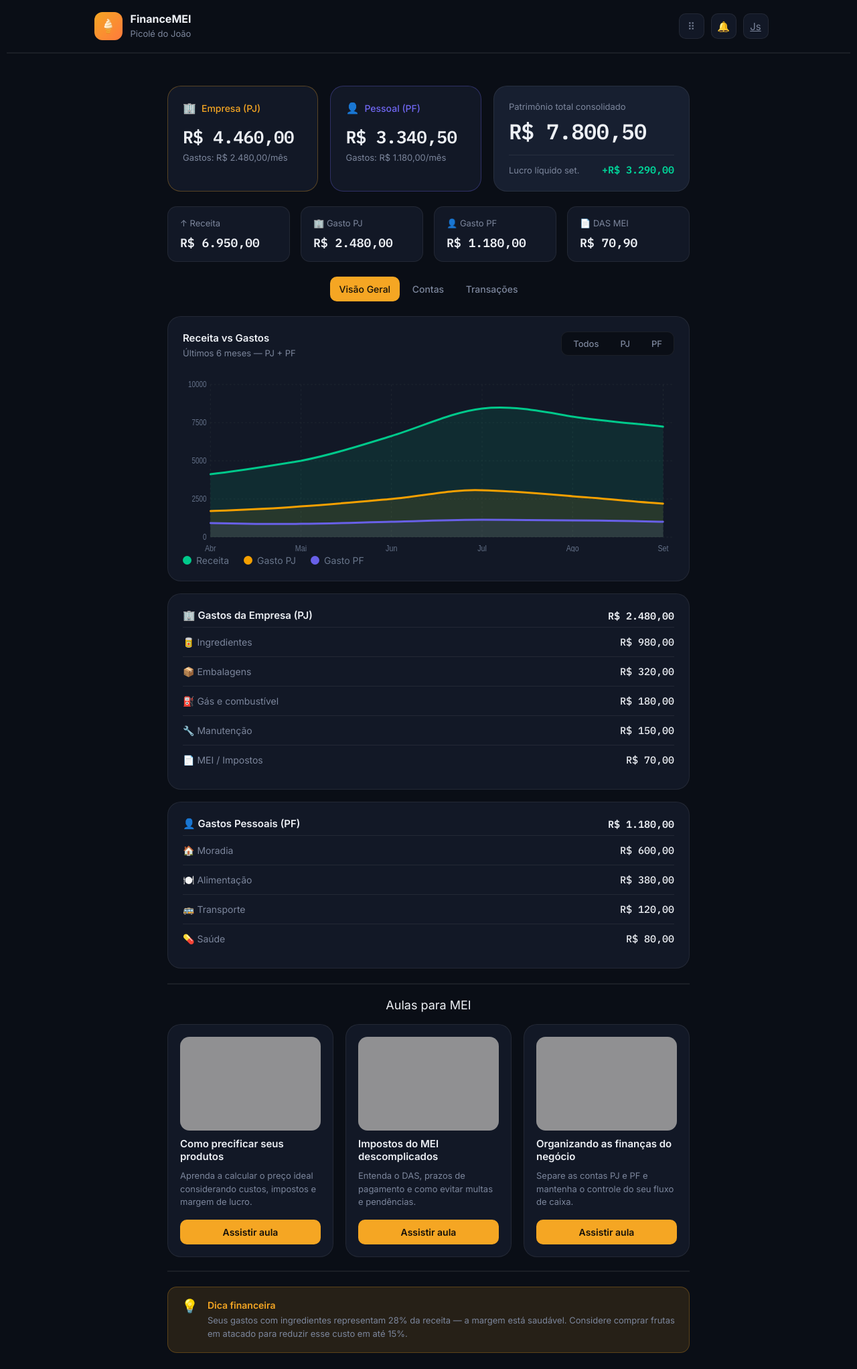
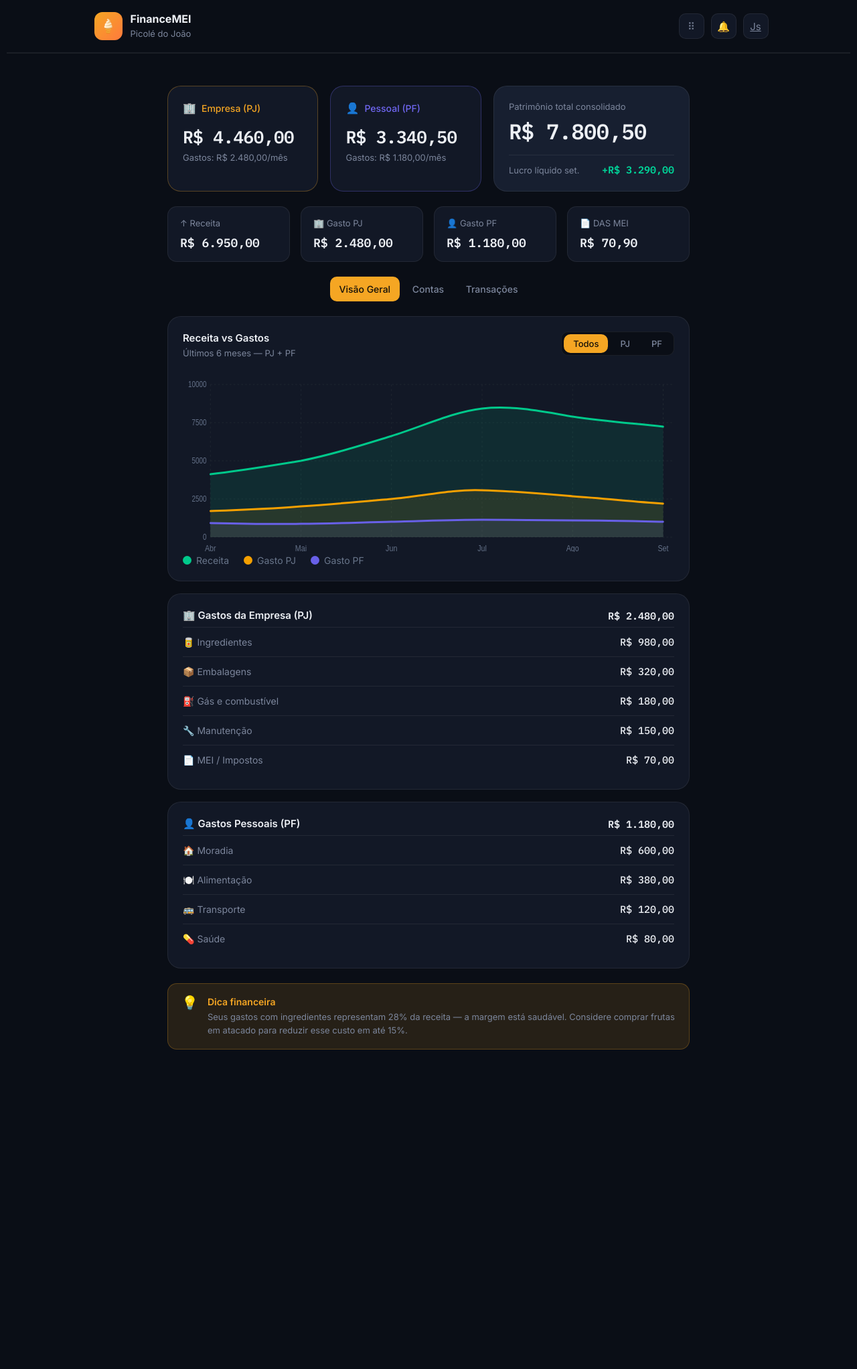
Before and after one commit to 7hurz1n/Gest-o-Financeira---POF, a Flask app: page / in a window 1280 px wide. Shown: the whole page at 67% size. After the commit the page ends 1567 px from the top, so only its background shows below. Run offline with Flask 3, Linux system fonts and the light colour scheme; grey boxes are pictures that could not be loaded.

Commit message:
Refactor buttons and comment out aulas section

```diff
--- a/templates/home.html
+++ b/templates/home.html
@@ -95,9 +95,9 @@
 
         <header class="locais">
             <div class="menu-topo">
-                <button class="active">Visão Geral</button>
-                <button>Contas</button>
-                <button>Transações</button>
+                <button id="visao" class="active">Visão Geral</button>
+                <button id="contas">Contas</button>
+                <button id="trs">Transações</button>
             </div>
         </header>
 
@@ -115,9 +115,9 @@
                     </div>
 
                     <div class="filtros">
-                        <button class="ativo">Todos</button>
-                        <button>PJ</button>
-                        <button>PF</button>
+                        <button id="todos" class="active">Todos</button>
+                        <button id="PJ">PJ</button>
+                        <button id="PF">PF</button>
                     </div>
                 </div>
 
@@ -396,7 +396,7 @@
         </section>
 
                 <!-- AULAS -->
-        <section class="aulas" style="border-top: 2px solid var(--borda); padding-top: 20px;">
+        <!--<section class="aulas" style="border-top: 2px solid var(--borda); padding-top: 20px;">
             <h1 class="aulas-titulo" style="font-weight: 300;">Aulas para MEI</h1>
 
             <div class="aulas-grid" style="border-bottom: 2px solid var(--borda); padding-bottom: 20px;">
@@ -423,7 +423,7 @@
                 </article>
 
             </div>
-        </section>
+        </section> -->
 
 
         <!-- DICA -->
```
